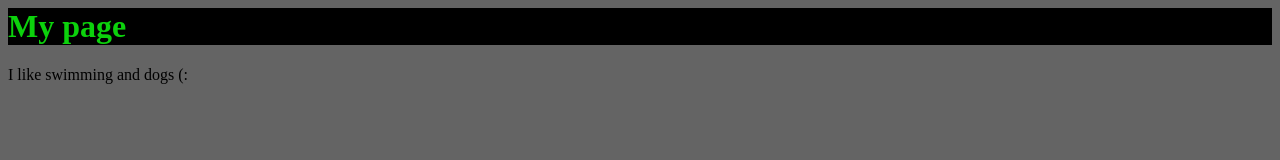
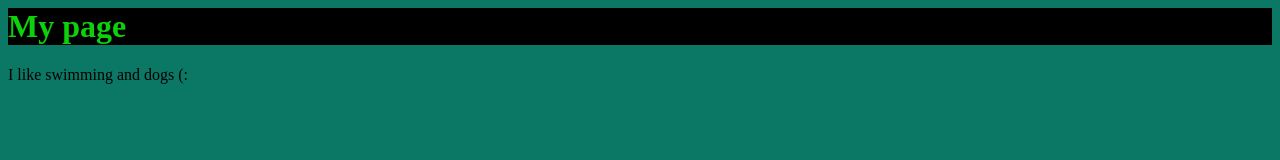
Before and after one commit to rg10253/pages, a plain HTML site: page index.html in a window 1280 px wide. Drawn offline with Linux system fonts and the light colour scheme.

Commit message:
Update index.html

```diff
--- a/index.html
+++ b/index.html
@@ -3,7 +3,7 @@
     <title>Raphael Ghorayeb</title>
     <style>
       body{
-        background-color:rgb(100,100,100);
+        background-color:rgb(10,120,100);
       }
       h1{
         background-color:rgb(0,0,0);
```
